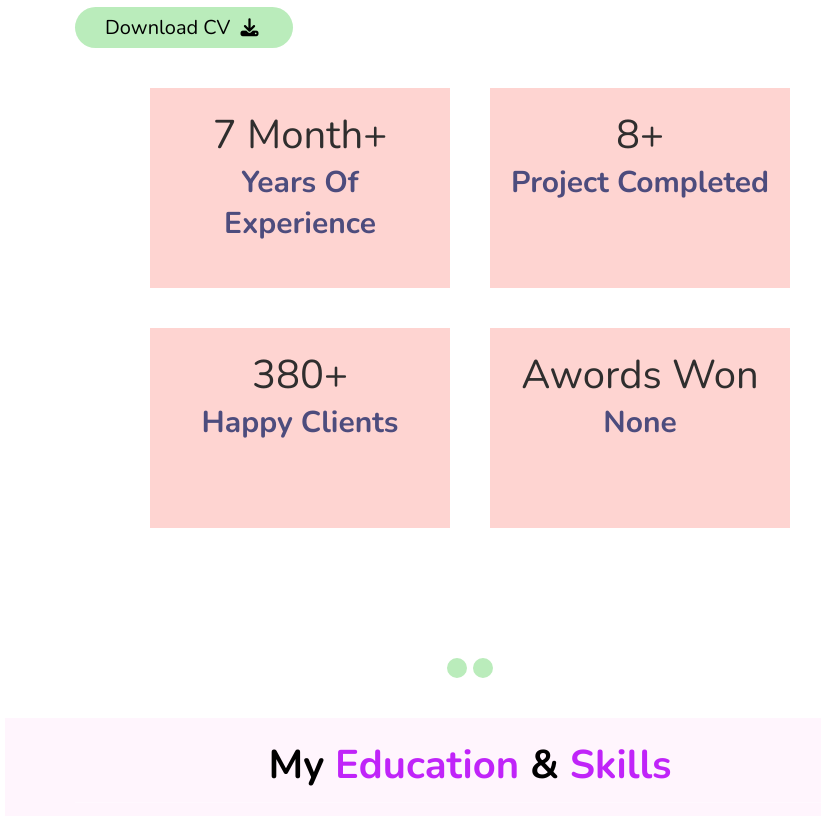
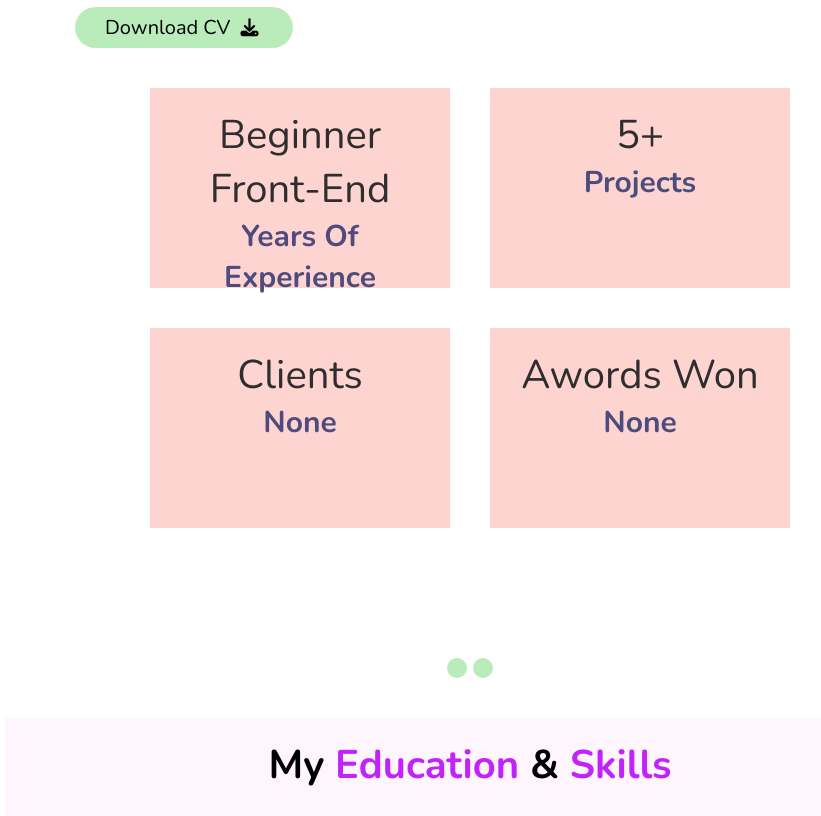
Before and after one commit to CODE-ELZ/Portfolio, a plain HTML site: page index.html in a window 1280 px wide. Shown: the part 1684-2500 px from the top of the page, without its empty margins (345-1166 px from the left). Drawn offline with nearby package versions, Linux system fonts and the light colour scheme.

Commit message:
Update index.html

```diff
--- a/index.html
+++ b/index.html
@@ -90,18 +90,18 @@
             <div class="counter">
 
                 <div class="box">
-                    <span>7 month+</span>
+                    <span>beginner front-end</span>
                     <h3>Years of experience</h3>
                 </div>
 
                 <div class="box">
-                    <span>8+</span>
-                    <h3>project completed</h3>
+                    <span>5+</span>
+                    <h3>projects</h3>
                 </div>
 
                 <div class="box">
-                    <span>380+</span>
-                    <h3>happy clients</h3>
+                    <span>clients</span>
+                    <h3>none</h3>
                 </div>
 
                 <div class="box">
```
